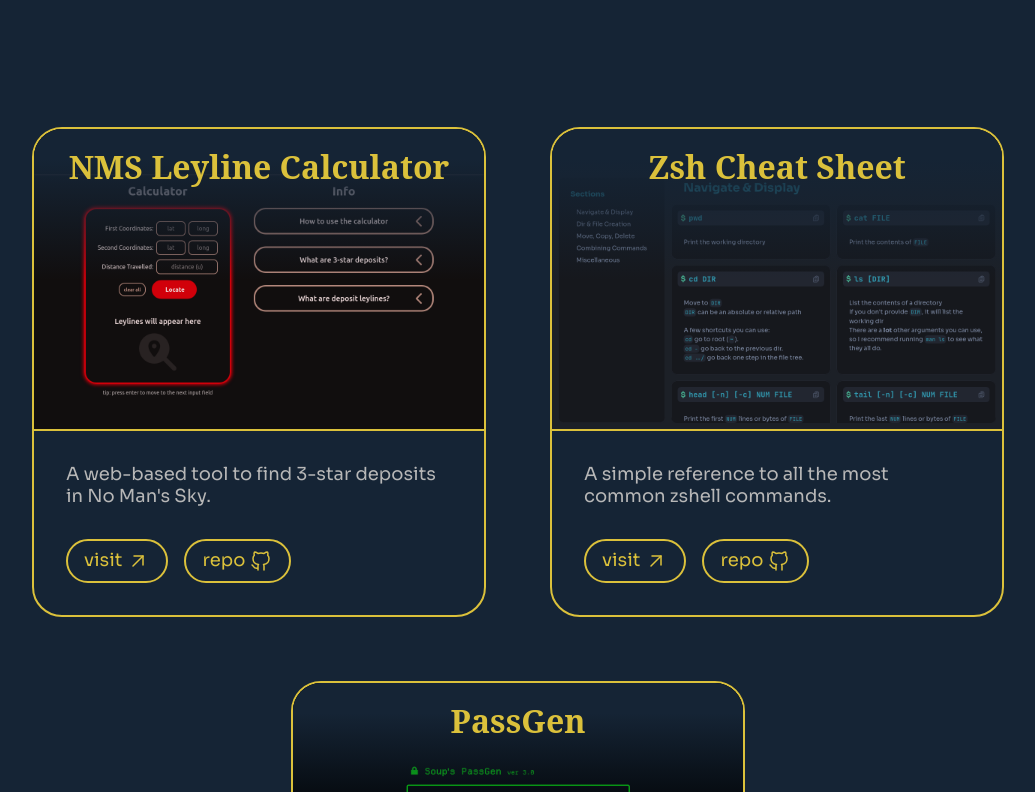
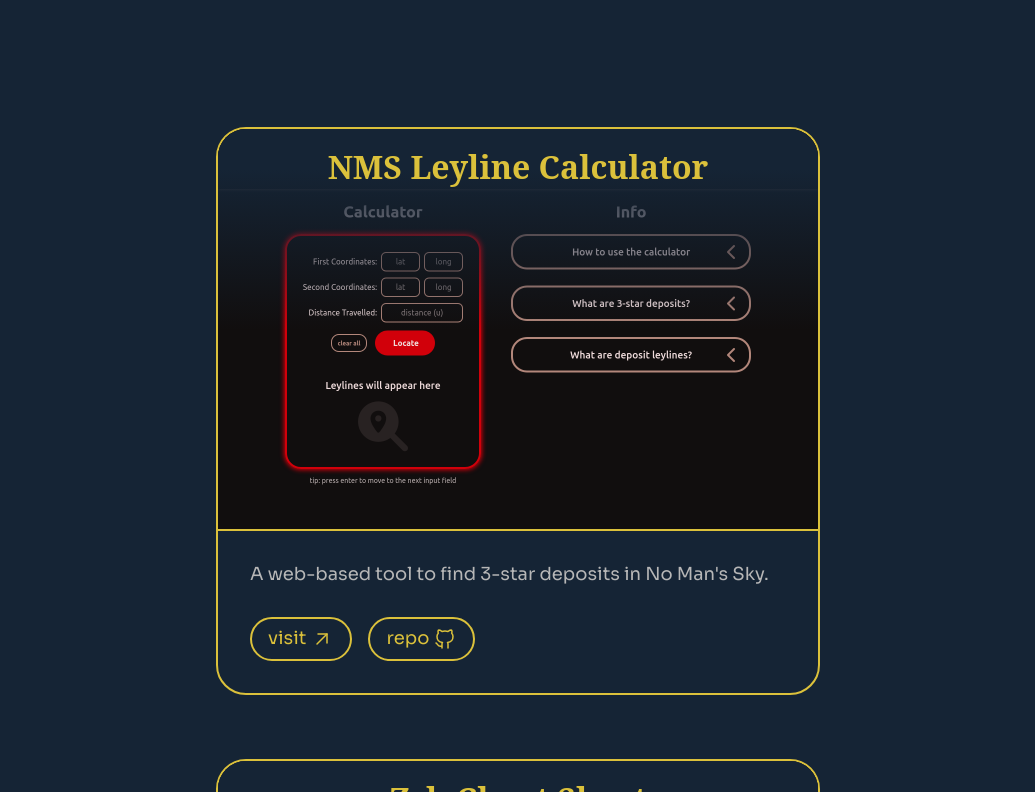
Before and after one commit to SoupCat-Py/reactfolio, a React (Vite) app: page / in a window 1280 px wide. Shown: the part 1148-1940 px from the top of the page, without its empty margins (122-1157 px from the left). Built offline with nearby package versions, Linux system fonts and the light colour scheme; a web font is replaced by a local one.

Commit message:
adjusted width of project cards

```diff
--- a/src/components/ProjectCard.module.css
+++ b/src/components/ProjectCard.module.css
@@ -1,5 +1,5 @@
 .container {
-    width: 450px;
+    max-width: 600px;
 }
 .topRounded {
     --radius: calc(var(--card-radius) - 2px);
```
